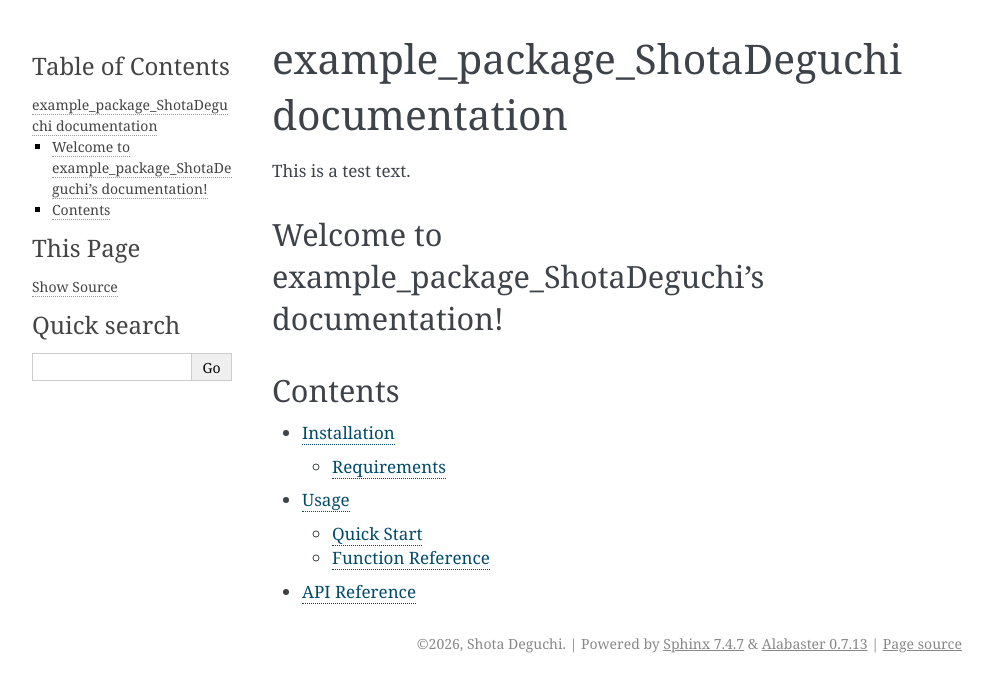
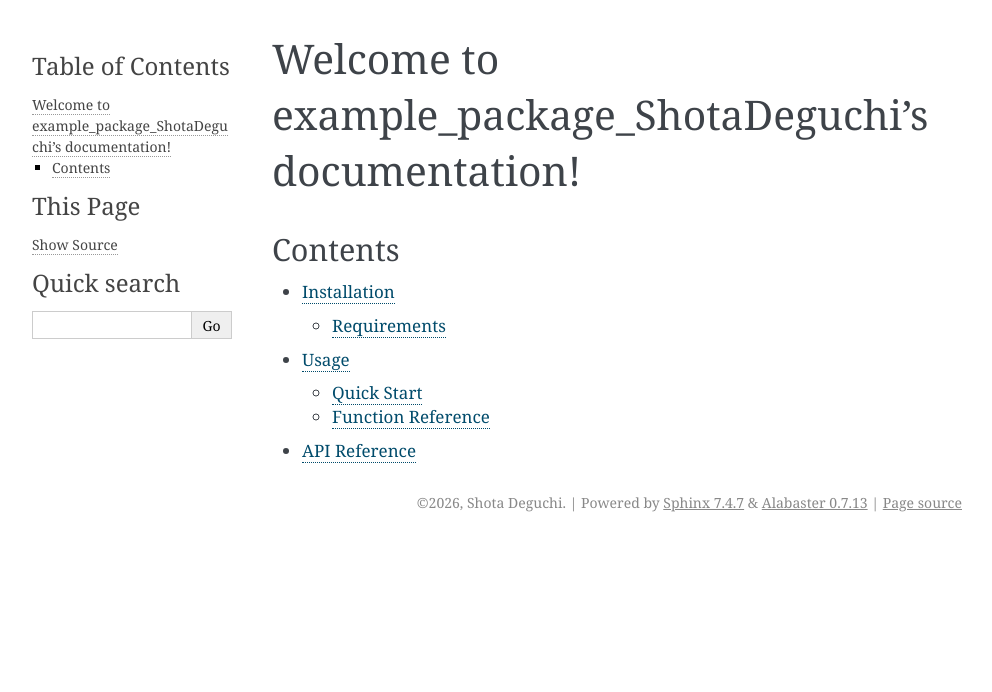
Before and after one commit to ShotaDeguchi/ShotaDeguchi-example_package_ShotaDeguchi, a Sphinx documentation site: the page built from docs/source/index.md, in a window 1280 px wide. Shown: the top 692 px of the page, without its empty margins (148-1140 px from the left). Built offline with Sphinx 7.4.7, drawn with Linux system fonts in a browser that asks for light colours.

Commit message:
remove unnecessary texts from index.md

````diff
--- a/docs/source/index.md
+++ b/docs/source/index.md
@@ -17,11 +17,7 @@ documentation for details.
 
 -->
 
-# example_package_ShotaDeguchi documentation
-
-This is a test text.
-
-## Welcome to example_package_ShotaDeguchi's documentation!
+# Welcome to example_package_ShotaDeguchi's documentation!
 
 ## Contents
 ```{toctree}
````
